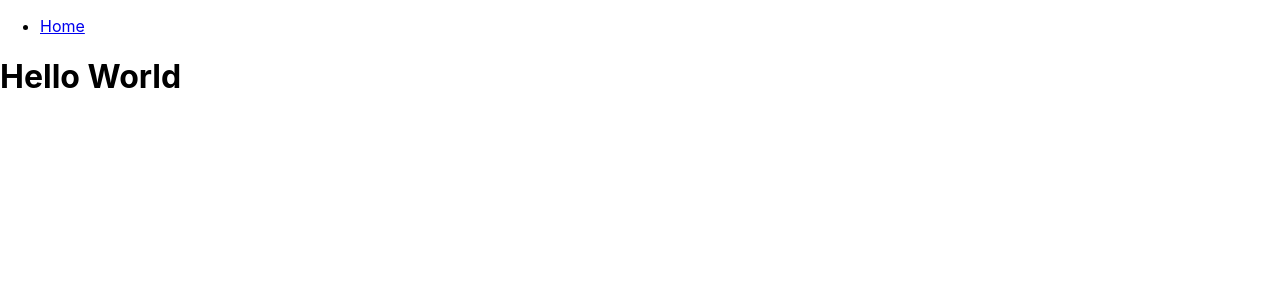
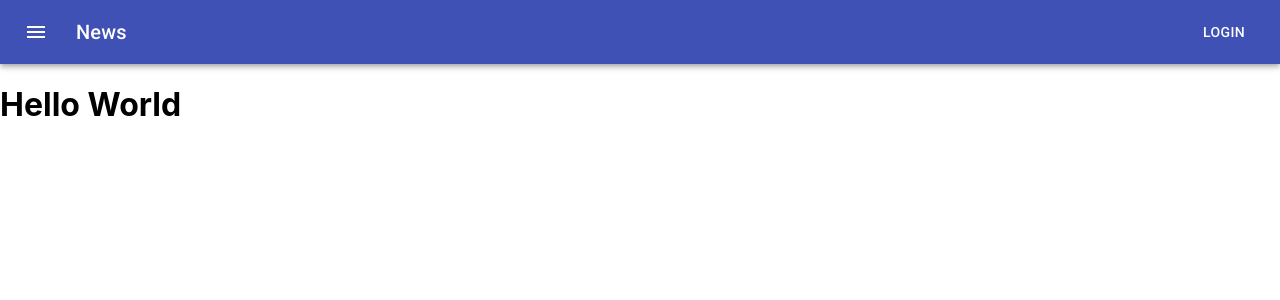
Before and after one commit to maykonmichel/4627AT1, a React (Create React App) app: page / in a window 1280 px wide. Shown: the top 300 px of the page. Built offline with nearby package versions, Linux system fonts and the light colour scheme.

Commit message:
Added header component

```diff
--- /dev/null
+++ b/src/components/Header.js
@@ -0,0 +1,38 @@
+import React, { memo } from 'react';
+import { AppBar, Button, IconButton, makeStyles, Toolbar, Typography } from '@material-ui/core';
+
+import MenuIcon from '@material-ui/icons/Menu';
+
+const Header = memo(() => {
+  const classes = useStyles();
+
+  return (
+    <div className={classes.root}>
+      <AppBar position="static">
+        <Toolbar>
+          <IconButton edge="start" className={classes.menuButton} color="inherit" aria-label="menu">
+            <MenuIcon />
+          </IconButton>
+          <Typography variant="h6" className={classes.title}>
+            News
+          </Typography>
+          <Button color="inherit">Login</Button>
+        </Toolbar>
+      </AppBar>
+    </div>
+  );
+});
+
+const useStyles = makeStyles(theme => ({
+  root: {
+    flexGrow: 1,
+  },
+  menuButton: {
+    marginRight: theme.spacing(2),
+  },
+  title: {
+    flexGrow: 1,
+  },
+}));
+
+export default Header;
--- a/src/router/routes.js
+++ b/src/router/routes.js
@@ -1,19 +1,14 @@
 import React, { memo } from "react";
-import { BrowserRouter as Router, Link, Route, Switch } from "react-router-dom";
+import { BrowserRouter as Router, Route, Switch } from "react-router-dom";
 
+import Header from '../components/Header';
 import Home from "../pages/Home";
 
 const Routes = memo(() => {
   return (
     <Router>
       <div>
-        <nav>
-          <ul>
-            <li>
-              <Link to="/">Home</Link>
-            </li>
-          </ul>
-        </nav>
+        <Header />
 
         <Switch>
           <Route path="/">
```
